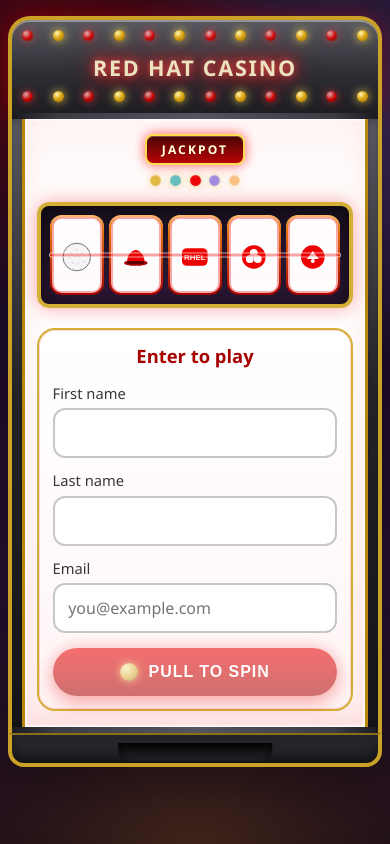
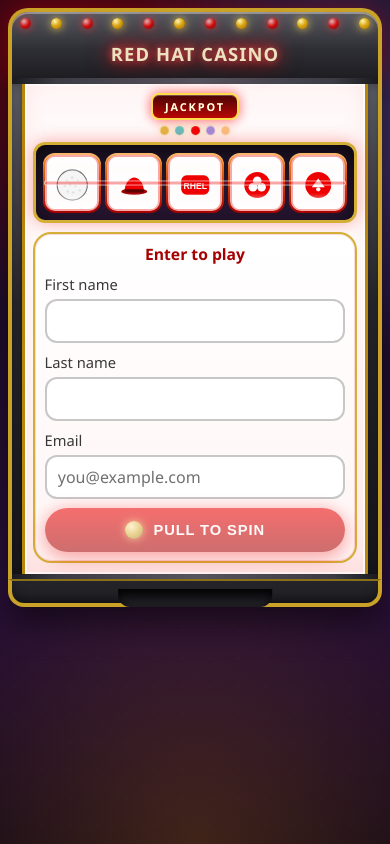
Before and after one commit to anseifert/slot-machine, a FastAPI app: page / in a window 390 px wide. Run offline with FastAPI, Linux system fonts and the light colour scheme; parts of the project's set-up code (start-up, migrations or seed data) failed here and were passed over.

Commit message:
Add admin odds editor, twice-daily spin resets, and mobile fixes.
Let admins adjust live odds from the dashboard, allow one spin per email per 12-hour window without deleting history, and fix iOS form input rendering and iPhone 15 Pro layout.

Co-authored-by: Cursor <cursoragent@cursor.com>

```diff
--- a/app/config.py
+++ b/app/config.py
@@ -34,6 +34,7 @@ class Settings(BaseSettings):
     golf_ball_odds: int = 30
     hat_odds: int = 30
     test_spin_emails: str = "aseifert@redhat.com"
+    timezone: str = "America/Chicago"
 
     @model_validator(mode="after")
     def assemble_database_url(self) -> "Settings":
--- a/app/main.py
+++ b/app/main.py
@@ -14,10 +14,12 @@ from app.auth import (
     require_admin,
     verify_credentials,
 )
+from app.casino_settings import ensure_casino_settings, get_runtime_odds, update_runtime_odds
 from app.config import get_settings
 from app.database import get_db, init_db, migrate_db
 from app.game import FILLER_SYMBOLS, PRIZE_SYMBOLS
 from app.models import Spin
+from app.spin_period import format_reset_time, get_current_period_start, get_next_period_reset
 from app.schemas import SpinRequest
 from app.services import SpinError, count_prize_wins, perform_spin
 
@@ -103,8 +105,14 @@ def admin_stats(
     request: Request,
     db: Session = Depends(get_db),
     _: str = Depends(require_admin),
+    saved: str | None = None,
+    error: str | None = None,
 ) -> HTMLResponse:
     settings = get_settings()
+    odds = get_runtime_odds(db)
+    casino_settings = ensure_casino_settings(db)
+    period_start = get_current_period_start(tz_name=settings.timezone)
+    next_reset = get_next_period_reset(tz_name=settings.timezone)
     total_spins = db.scalar(
         select(func.count()).select_from(Spin).where(Spin.is_test.is_(False))
     ) or 0
@@ -128,5 +136,42 @@ def admin_stats(
             "hat_max": settings.hat_max,
             "hat_remaining": settings.hat_max - hat_wins,
             "recent_spins": recent_spins,
+            "golf_ball_odds": odds.golf_ball_odds,
+            "hat_odds": odds.hat_odds,
+            "total_odds_weight": odds.total_odds_weight,
+            "odds_updated_at": casino_settings.updated_at,
+            "odds_updated_by": casino_settings.updated_by,
+            "timezone": settings.timezone,
+            "period_start_label": format_reset_time(period_start, settings.timezone),
+            "next_reset_label": format_reset_time(next_reset, settings.timezone),
+            "saved": saved == "1",
+            "error": error,
         },
     )
+
+
+@app.post("/admin/settings")
+def admin_update_settings(
+    db: Session = Depends(get_db),
+    admin: str = Depends(require_admin),
+    golf_ball_odds: int = Form(...),
+    hat_odds: int = Form(...),
+    total_odds_weight: int = Form(...),
+) -> Response:
+    try:
+        update_runtime_odds(
+            db,
+            golf_ball_odds=golf_ball_odds,
+            hat_odds=hat_odds,
+            total_odds_weight=total_odds_weight,
+            updated_by=admin,
+        )
+    except ValueError as exc:
+        from urllib.parse import quote
+
+        return RedirectResponse(
+            url=f"/admin/stats?error={quote(str(exc))}",
+            status_code=303,
+        )
+
+    return RedirectResponse(url="/admin/stats?saved=1", status_code=303)
--- a/app/static/css/styles.css
+++ b/app/static/css/styles.css
@@ -68,7 +68,9 @@ body:has(.vegas-floor) {
   position: relative;
   width: min(100%, 760px);
   z-index: 1;
-  filter: drop-shadow(0 24px 48px rgba(0, 0, 0, 0.55));
+  border-radius: 28px 28px 22px 22px;
+  /* box-shadow instead of filter — iOS Safari can hide typed text in inputs inside filtered parents */
+  box-shadow: 0 24px 48px rgba(0, 0, 0, 0.55);
 }
 
 .slot-cabinet__top {
@@ -353,6 +355,8 @@ body:has(.vegas-floor) {
 }
 
 .machine__controls {
+  position: relative;
+  z-index: 5;
   margin-top: 1.25rem;
 }
 
@@ -419,6 +423,9 @@ body:has(.vegas-floor) {
   background: linear-gradient(180deg, #ffffff, #fff5f5);
   border: 2px solid #d4af37;
   box-shadow: inset 0 0 0 1px rgba(238, 0, 0, 0.15);
+  position: relative;
+  z-index: 5;
+  isolation: isolate;
 }
 
 .player-form__title {
@@ -454,6 +461,33 @@ body:has(.vegas-floor) {
   font: inherit;
   width: 100%;
   min-height: 44px;
+  color: var(--rh-gray-70);
+  background-color: var(--rh-white);
+  -webkit-text-fill-color: currentColor;
+  caret-color: var(--rh-red-dark);
+  opacity: 1;
+  -webkit-appearance: none;
+  appearance: none;
+}
+
+.player-form input:disabled {
+  color: var(--rh-gray-50);
+  background-color: var(--rh-gray-10);
+  -webkit-text-fill-color: var(--rh-gray-50);
+  opacity: 1;
+}
+
+.player-form input::placeholder {
+  color: var(--rh-gray-50);
+  opacity: 1;
+}
+
+.player-form input:-webkit-autofill,
+.player-form input:-webkit-autofill:hover,
+.player-form input:-webkit-autofill:focus {
+  -webkit-text-fill-color: var(--rh-gray-70);
+  box-shadow: 0 0 0 1000px var(--rh-white) inset;
+  transition: background-color 9999s ease-out 0s;
 }
 
 .player-form input:focus {
@@ -735,7 +831,7 @@ body:has(.admin-page) {
   }
 
   .slot-cabinet {
-    filter: drop-shadow(0 16px 32px rgba(0, 0, 0, 0.5));
+    box-shadow: 0 16px 32px rgba(0, 0, 0, 0.5);
   }
 
   .slot-cabinet__body {
@@ -852,6 +952,109 @@ body:has(.admin-page) {
   }
 }
 
+/* iPhone 15 Pro and similar (393×852) */
+@media (max-width: 430px) and (max-height: 932px) {
+  .vegas-floor {
+    min-height: 100dvh;
+    max-height: 100dvh;
+    overflow-y: auto;
+    -webkit-overflow-scrolling: touch;
+    padding: max(0.5rem, env(safe-area-inset-top)) max(0.5rem, env(safe-area-inset-right))
+      max(0.65rem, env(safe-area-inset-bottom)) max(0.5rem, env(safe-area-inset-left));
+    align-items: flex-start;
+  }
+
+  .slot-cabinet {
+    width: 100%;
+    border-radius: 20px 20px 16px 16px;
+  }
+
+  .slot-cabinet__top {
+    padding: 0.4rem 0.5rem 0.2rem;
+    border-radius: 20px 20px 0 0;
+  }
+
+  .slot-cabinet__bulb-row--reverse {
+    display: none;
+  }
+
+  .slot-cabinet__sign-glow {
+    font-size: 1.15rem;
+    letter-spacing: 0.06em;
+  }
+
+  .machine {
+    padding: 0.55rem 0.5rem 0.65rem;
+  }
+
+  .machine__top {
+    margin-bottom: 0.45rem;
+  }
+
+  .machine__marquee {
+    margin-bottom: 0.4rem;
+    font-size: 0.68rem;
+    padding: 0.25rem 0.75rem;
+  }
+
+  .machine__lights {
+    margin-bottom: 0.35rem;
+    gap: 0.4rem;
+  }
+
+  .machine__lights span {
+    width: 9px;
+    height: 9px;
+  }
+
+  .machine__window {
+    padding: 0.45rem;
+    border-width: 3px;
+  }
+
+  .machine__controls {
+    margin-top: 0.55rem;
+  }
+
+  :root {
+    --reel-item-height: 56px;
+  }
+
+  .reels {
+    gap: 0.25rem;
+  }
+
+  .player-form {
+    padding: 0.6rem;
+    gap: 0.55rem;
+  }
+
+  .player-form__title {
+    font-size: 0.98rem;
+  }
+
+  .player-form__fields {
+    gap: 0.55rem;
+  }
+
+  .player-form input {
+    font-size: 16px;
+    min-height: 42px;
+    padding: 0.55rem 0.7rem;
+  }
+
+  .btn--lever {
+    min-height: 44px;
+    padding: 0.7rem 1rem;
+    font-size: 0.92rem;
+  }
+
+  .slot-cabinet__base {
+    height: 28px;
+    border-radius: 0 0 16px 16px;
+  }
+}
+
 /* Landscape phones */
 @media (max-height: 500px) and (orientation: landscape) {
   .vegas-floor {
--- a/app/static/js/app.js
+++ b/app/static/js/app.js
@@ -307,10 +307,25 @@
     });
   }
 
+  function scrollInputIntoView(input) {
+    if (!input || window.matchMedia("(pointer: coarse)").matches !== true) {
+      return;
+    }
+    window.setTimeout(() => {
+      input.scrollIntoView({ block: "center", behavior: "smooth" });
+    }, 300);
+  }
+
   function bindEvents() {
     playerForm.addEventListener("input", () => {
       showError("");
       updateSpinButton();
+    });
+
+    playerForm.querySelectorAll("input").forEach((input) => {
+      input.addEventListener("focus", () => {
+        scrollInputIntoView(input);
+      });
     });
 
     emailInput.addEventListener("change", updateSpinButton);
--- a/app/templates/base.html
+++ b/app/templates/base.html
@@ -4,7 +4,7 @@
   <meta charset="UTF-8">
   <meta name="viewport" content="width=device-width, initial-scale=1.0, viewport-fit=cover">
   <title>{% block title %}Red Hat Casino{% endblock %}</title>
-  <link rel="stylesheet" href="/static/css/styles.css">
+  <link rel="stylesheet" href="/static/css/styles.css?v=6">
 </head>
 <body>
   {% block body %}{% endblock %}
--- a/app/templates/index.html
+++ b/app/templates/index.html
@@ -86,6 +86,6 @@
 <script>
   window.SLOT_SYMBOLS = {{ symbols | tojson }};
 </script>
-<script src="/static/js/icons.js?v=5"></script>
-<script src="/static/js/app.js?v=5"></script>
+<script src="/static/js/icons.js?v=6"></script>
+<script src="/static/js/app.js?v=6"></script>
 {% endblock %}
```
Also changed, not shown: other parts of app/static/css/styles.css (+66 -0 lines), app/casino_settings.py (added, +81 -0 lines), app/database.py (+24 -0 lines), app/models.py (+14 -1 lines), app/services.py (+15 -5 lines), app/spin_period.py (added, +36 -0 lines), app/templates/admin/stats.html (+54 -2 lines), README.md, 1 other file.
